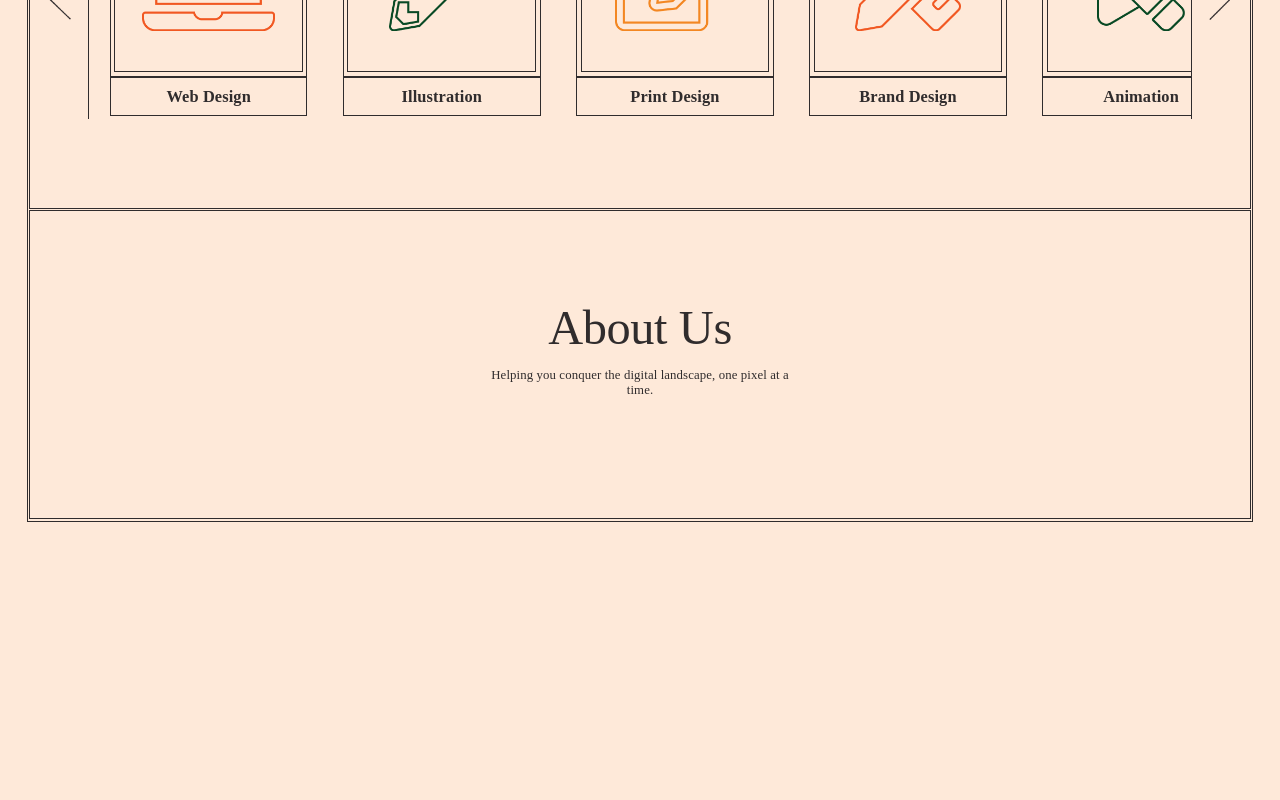
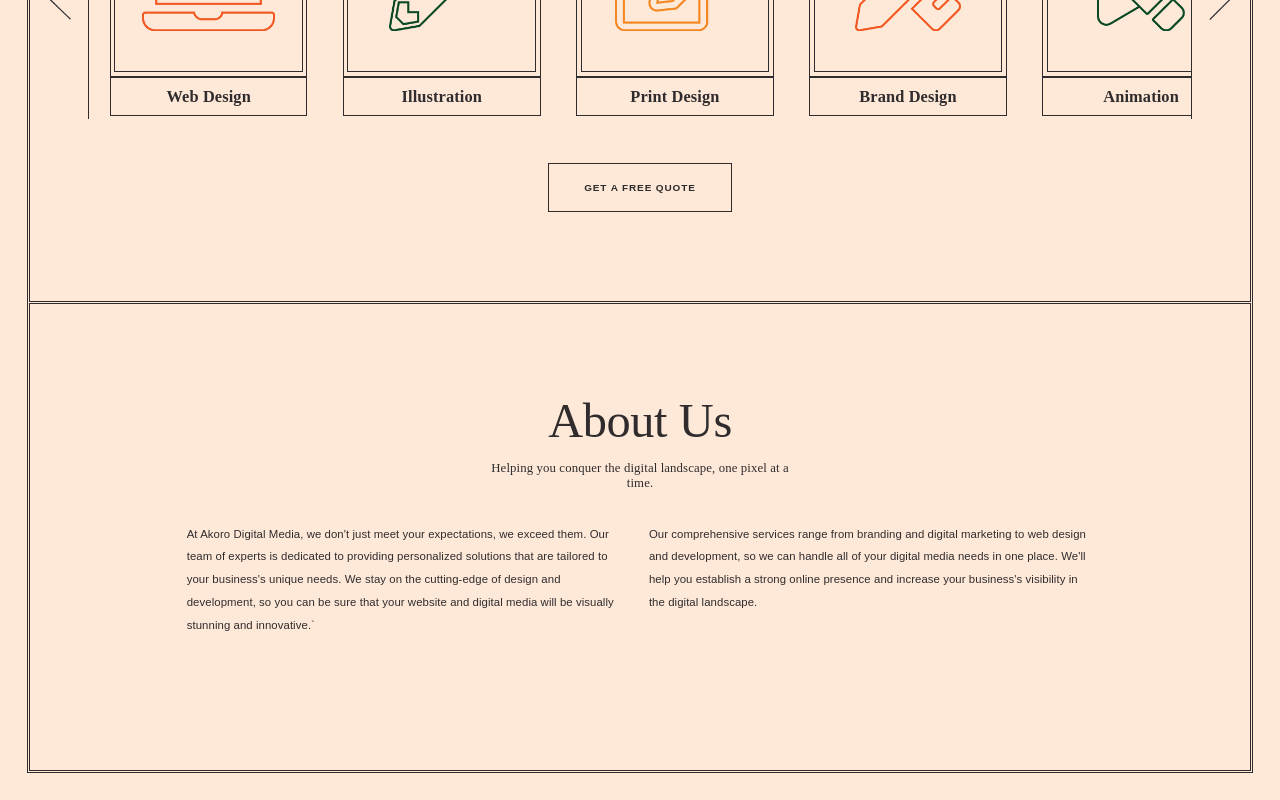
Before and after one commit to Akorodigitalmedia/akorodigitalmedia.github.io, a Next.js app in the folder akorodigitalmedia/: page / in a window 1280 px wide. Shown: the part 1152-1952 px from the top of the page. Before the commit the page ends 1701 px from the top, so only its background shows below. Built offline with nearby package versions, Linux system fonts and the light colour scheme.

Commit message:
:saving progress on about section

```diff
--- a/akorodigitalmedia/package.json
+++ b/akorodigitalmedia/package.json
@@ -12,7 +12,7 @@
     "@next/font": "13.1.6",
     "eslint": "8.33.0",
     "eslint-config-next": "13.1.6",
-    "next": "13.1.6",
+    "next": "^13.1.6",
     "react": "18.2.0",
     "react-dom": "18.2.0"
   }
--- a/akorodigitalmedia/src/components/AboutCard/index.js
+++ b/akorodigitalmedia/src/components/AboutCard/index.js
@@ -1,4 +1,4 @@
-import style from "./Aboutcard.module.css";
+import style from "./AboutCard.module.css";
 
 export default function AboutCard({ Title, Content }) {
   return (
--- a/akorodigitalmedia/src/components/ServicesCardCarousel/ServicesCardCarousel.module.css
+++ b/akorodigitalmedia/src/components/ServicesCardCarousel/ServicesCardCarousel.module.css
@@ -22,6 +22,8 @@
   align-items: center;
   justify-content: center;
   width: 100%;
+  margin-bottom: 3.472vw; /*50px*/
+
 }
 .btn {
   height: 18.89vw; /*272px*/
--- a/akorodigitalmedia/src/sections/AboutUsSectionThree/AboutSectionThree.module.css
+++ b/akorodigitalmedia/src/sections/AboutUsSectionThree/AboutSectionThree.module.css
@@ -1,6 +1,6 @@
 .container {
   border: 0.1389vw solid #302c2d; /*2px*/
-  padding: 6.94vw 0; /*100px*/
+  padding: 6.94vw ; /*100px*/
   display: flex;
   justify-content: center;
   align-items: center;
@@ -15,3 +15,17 @@
   margin-bottom: 2.43056vw; /*35px*/
   text-align: center;
 }
+.textContainer{
+  display: flex;
+  justify-content: center;
+  align-items: flex-start;
+  flex-direction: row;
+    margin-bottom:3.472vw ;/*50px*/
+}
+.textContainer p:nth-child(1){
+  margin-right: 1.389vw;/*20px*/
+}
+.textContainer p{
+  width:34.72vw;/*580px*/
+  box-sizing: border-box;
+}
--- a/akorodigitalmedia/src/sections/AboutUsSectionThree/index.js
+++ b/akorodigitalmedia/src/sections/AboutUsSectionThree/index.js
@@ -7,6 +7,23 @@ export default function AboutSectionThree() {
       <p className={"subtitle-1 " + style.subtitle}>
         Helping you conquer the digital landscape, one pixel at a<br /> time.
       </p>
+      <div className={style.textContainer}>
+        <p className={"body-1"}>
+          At Akoro Digital Media, we don't just meet your expectations, we
+          exceed them. Our team of experts is dedicated to providing
+          personalized solutions that are tailored to your business's unique
+          needs. We stay on the cutting-edge of design and development, so you
+          can be sure that your website and digital media will be visually
+          stunning and innovative.`
+        </p>
+        <p className={"body-1"}>
+          Our comprehensive services range from branding and digital marketing
+          to web design and development, so we can handle all of your digital
+          media needs in one place. We'll help you establish a strong online
+          presence and increase your business's visibility in the digital
+          landscape.
+        </p>
+      </div>
     </div>
   );
 }
--- a/akorodigitalmedia/src/sections/Header/index.js
+++ b/akorodigitalmedia/src/sections/Header/index.js
@@ -1,8 +1,9 @@
 import NavLinks from "@/components/NavLinks";
 import Image from "next/image";
 import Link from "next/link";
+import logo from "../../../public/assets/logo.svg";
 import style from "./Header.module.css";
-import logo from "../../../public/assets/logo.svg";
+
 export default function Header() {
   return (
     <div className={style.container}>
--- a/akorodigitalmedia/src/sections/ServicesSectionTwo/index.js
+++ b/akorodigitalmedia/src/sections/ServicesSectionTwo/index.js
@@ -1,4 +1,4 @@
-import style from "./ServicesSectionTwo.module.css";
+import style from "./ServicesSectionTwo.module.css"
 import CardsCarousel from "../../components/ServicesCardCarousel";
 import ButtonOne from "@/components/Buttons/ButtonOne";
 
@@ -11,6 +11,7 @@ export default function ServicesSection() {
         and development needs
       </p>
       <CardsCarousel className={style.CardsCarousel} />
+      <ButtonOne className={style.btn} Content="Get A free quote"/>
     </div>
   );
 }
--- a/akorodigitalmedia/src/styles/globals.css
+++ b/akorodigitalmedia/src/styles/globals.css
@@ -28,12 +28,15 @@ h3 {
   font-weight: normal;
   letter-spacing: 0; /*0*/
   font-size: 3vw; /*54px*/
+  line-height: 150%;
 }
 h4 {
   font-family: "Viaoda Libre", cursive;
   font-weight: normal;
   letter-spacing: 0.014vw; /*0.25px*/
   font-size: 2.11vw; /*38px*/
+  line-height: 150%;
+
 }
 h5 {
   font-family: "Viaoda Libre", cursive;
@@ -64,6 +67,7 @@ h6 {
   font-weight: normal;
   letter-spacing: 0.0056vw; /*0.5*/
   font-size: 0.89vw; /*16px*/
+  line-height: 200%;
 }
 .body-2 {
   font-family: "Space Grotesk", sans-serif;
```
Also changed, not shown: akorodigitalmedia/src/sections/Header/Header.module.css (renamed from akorodigitalmedia/src/sections/Header/header.module.css), 1 other file (tests, documents, lock files or other folders).
